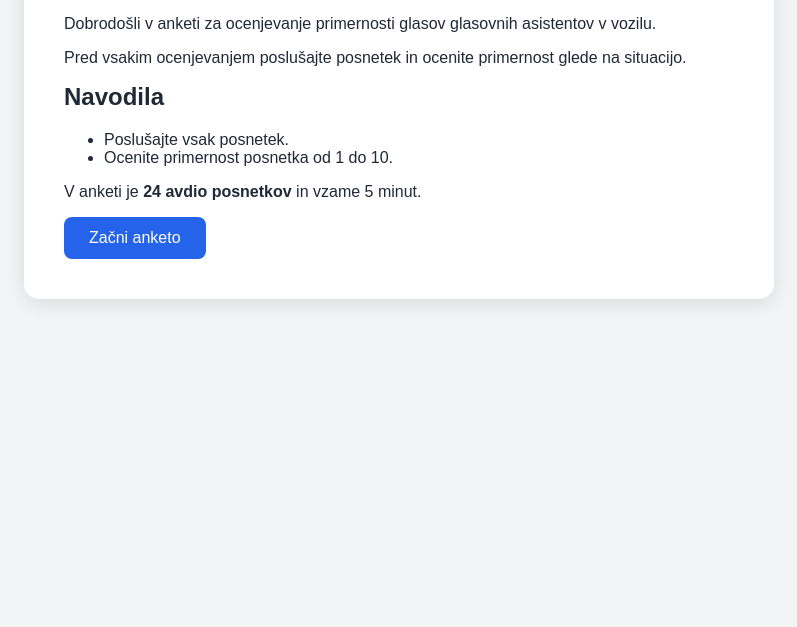
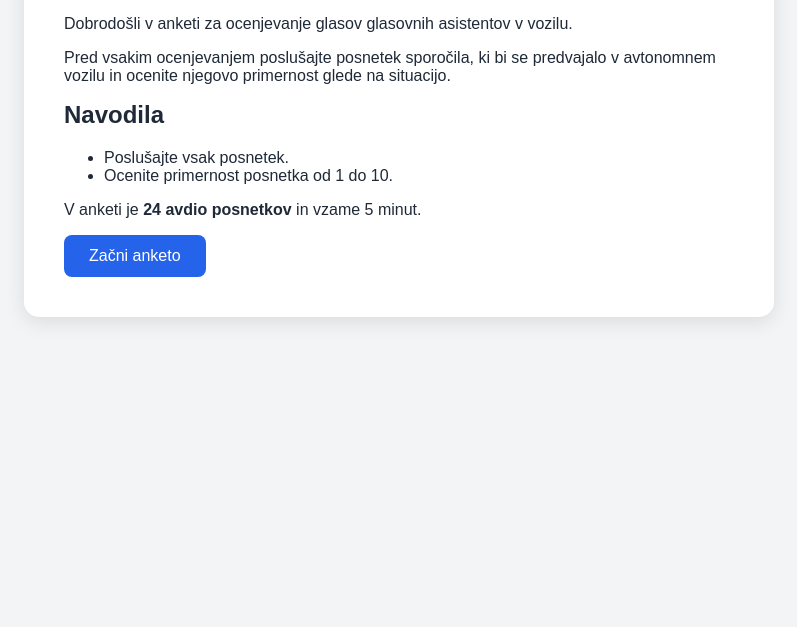
Before and after one commit to NejcU/Anketa-4, a website: page index.html in a window 1280 px wide. Shown: the part 173-800 px from the top of the page, without its empty margins (241-1038 px from the left). Drawn offline with Linux system fonts and the light colour scheme.

Commit message:
Posodobitev navodil

```diff
--- a/index.html
+++ b/index.html
@@ -16,11 +16,11 @@
     <h1>Ocenjevanje avdio posnetkov</h1>
 
     <p>
-        Dobrodošli v anketi za ocenjevanje primernosti glasov glasovnih asistentov v vozilu.
+        Dobrodošli v anketi za ocenjevanje glasov glasovnih asistentov v vozilu.
     </p>
 
     <p>
-        Pred vsakim ocenjevanjem poslušajte posnetek in ocenite primernost glede na situacijo.
+        Pred vsakim ocenjevanjem poslušajte posnetek sporočila, ki bi se predvajalo v avtonomnem vozilu in ocenite njegovo primernost glede na situacijo.
     </p>
 
     <h2>Navodila</h2>
```
